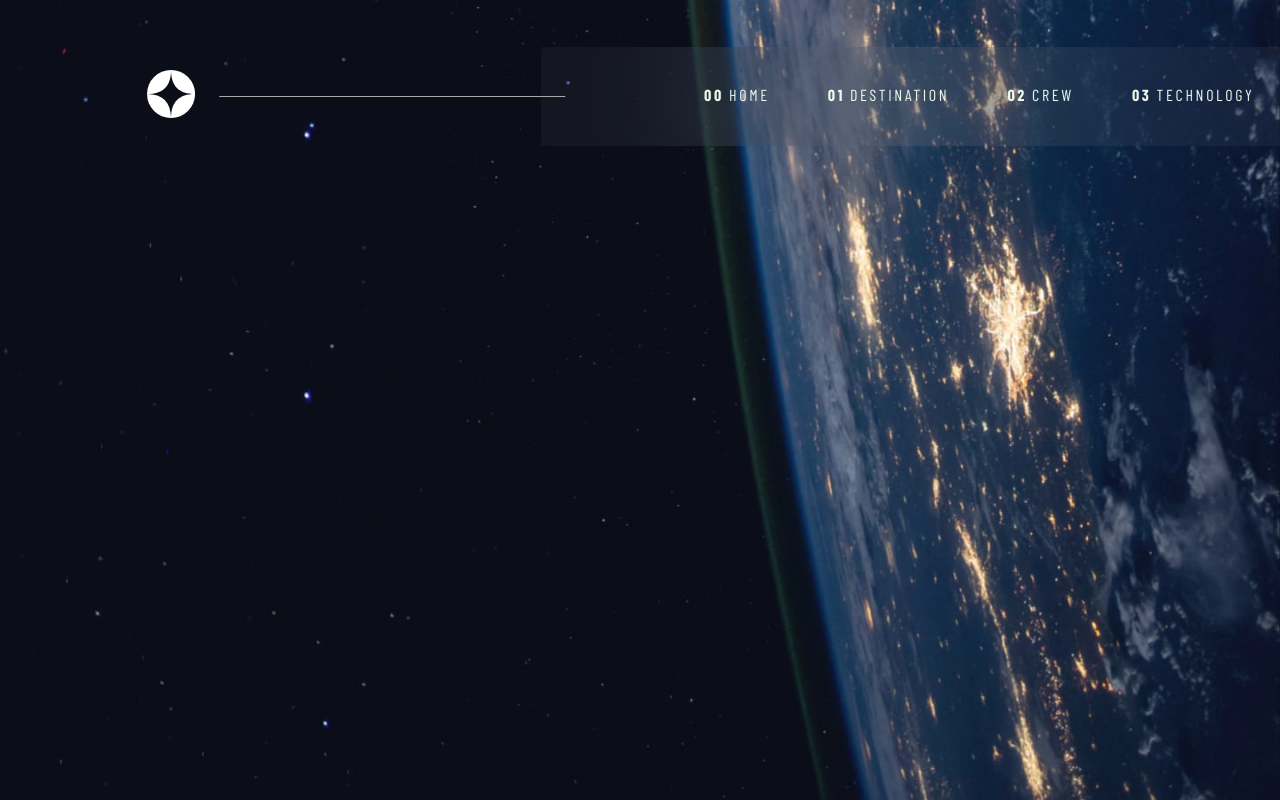
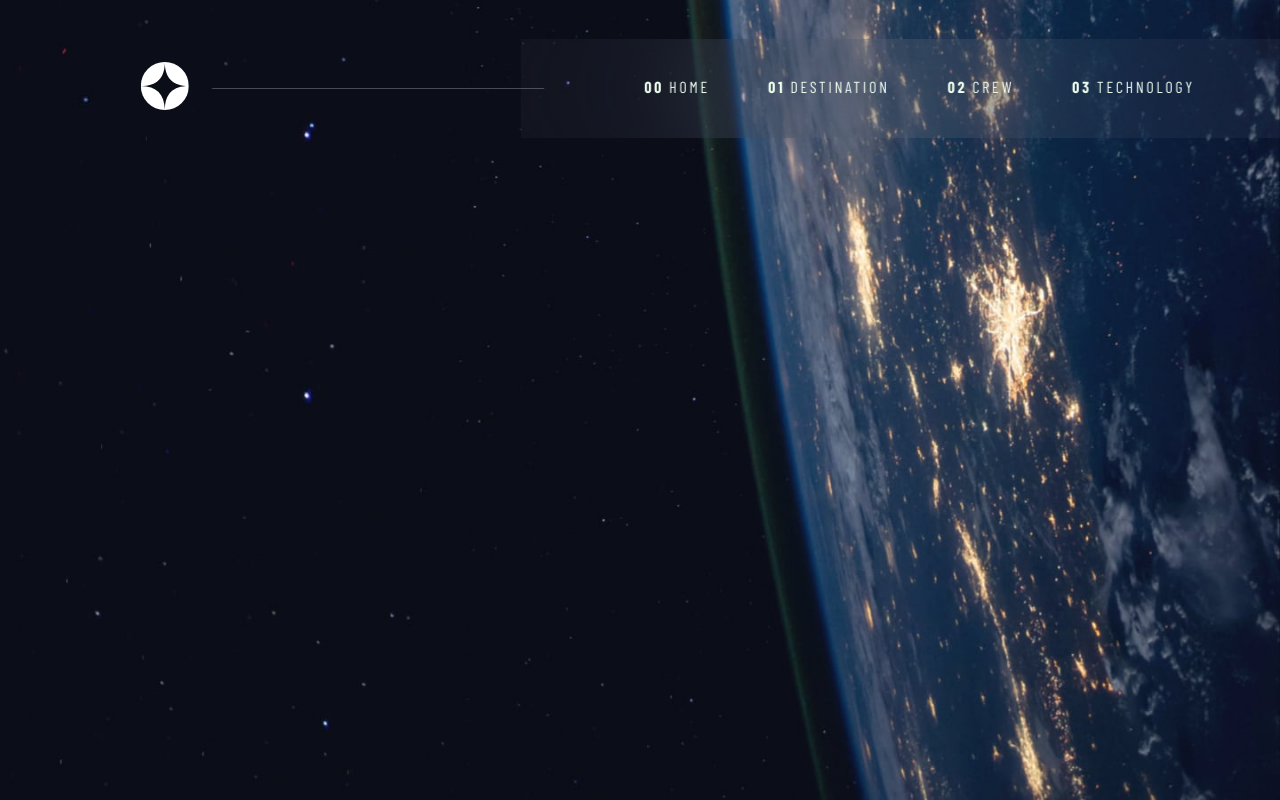
Before and after one commit to NickDimitrov702/Space-tourism-page, a website: page index.html in a window 1280 px wide. Shown: the top 800 px of the page. Drawn offline with nearby package versions, Linux system fonts and the light colour scheme; files whose address does not match are found by name.

Commit message:
Adjusting the overflow, and twicking the style more.

```diff
--- a/style.css
+++ b/style.css
@@ -1,10 +1,17 @@
 @import url('https://fonts.googleapis.com/css2?family=Barlow+Condensed:wght@400;700&display=swap');
+
+* {
+    margin:0px;
+    padding:0px;
+
+}
 
 html {
     background-image: url('./assets//home/background-home-desktop.jpg');
     background-repeat: no-repeat;
     background-attachment: fixed;
     background-size: cover;
+
 }
 
 
@@ -14,12 +21,16 @@ html {
     height: 48;
 }
 
+body {
+    overflow: hidden;
+}
+
 
 #header-wrapper {
     display: flex;
     align-items: center;
     flex-direction: row;
-    max-width: 100%;
+    width: 100%;
     max-height: 96px;
     transform: translateX(11%) translateY(40px);
 
@@ -28,7 +39,8 @@ html {
 #line-effect {
     width: 473px;
     height: 1px;
-    background-color: #a8a8a8;
+    opacity: 0.25;
+    background: #FFFFFF;
     -webkit-transform: translateX(7%);
     transform: translateX(7%);
     z-index: 33333;
@@ -39,9 +51,9 @@ html {
     align-items: center;
     display: flex;
     flex-direction: row;
-    width: 90%;
+    width: 100%;
     max-height: 96px;
-    background: rgba(255, 255, 255, 0.04);
+    background: rgba(255, 255, 255, 0.034);
     backdrop-filter: blur(81.5485px);
     /* backdrop-filter allows: blur effect or color shifting to the are behind an element, */
     /*have the make the background of the element partially transperant */
```
